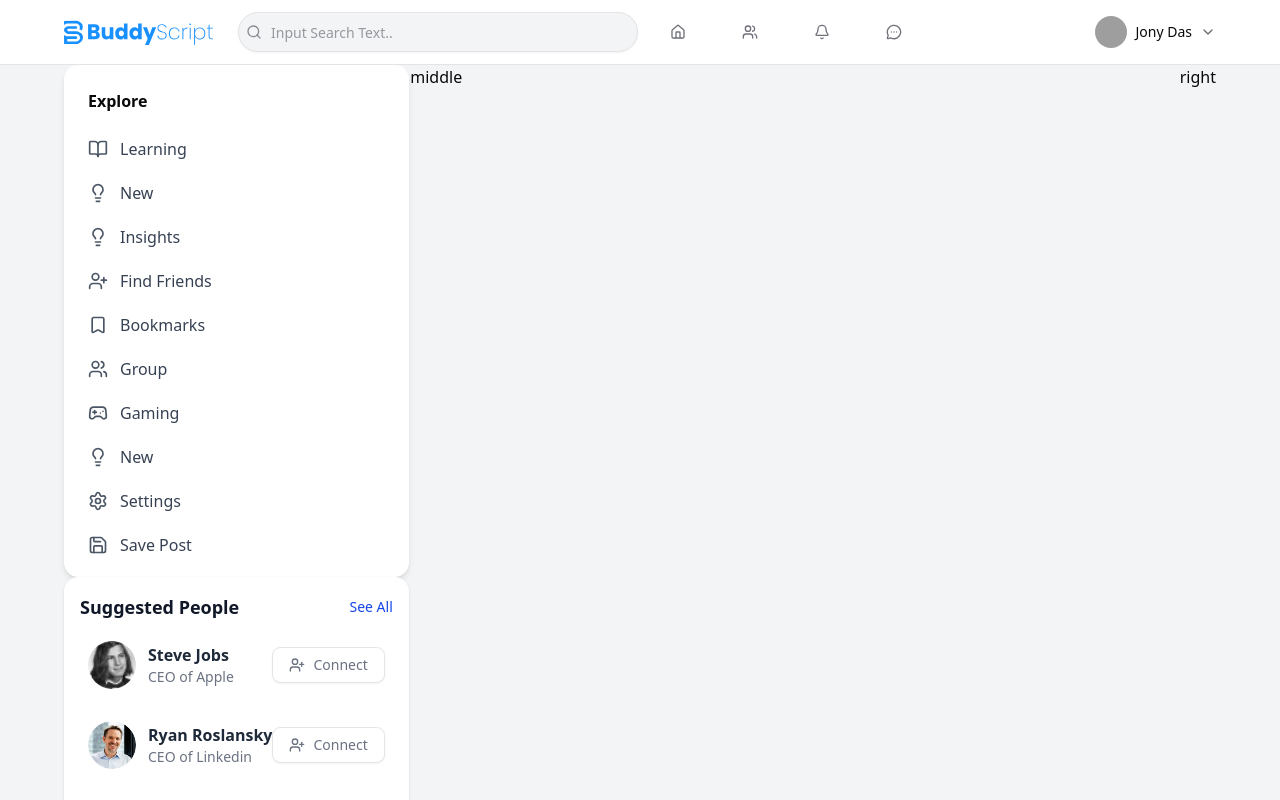
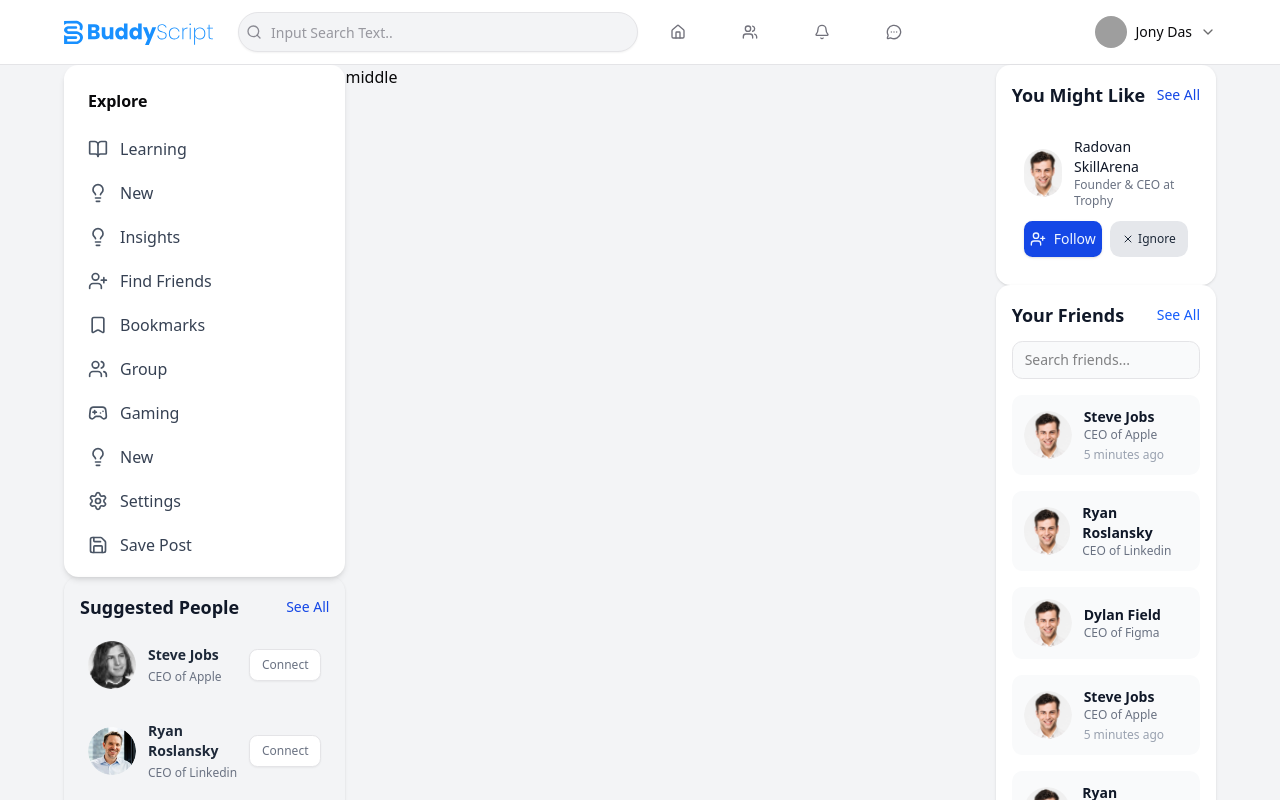
Before and after one commit to Rdm-jony/news_feed_frontend, a Next.js app: page / in a window 1280 px wide. Shown: the top 800 px of the page. Built offline with nearby package versions, Linux system fonts and the light colour scheme; grey boxes are pictures that could not be loaded.

Commit message:
make static right sidebar

```diff
--- a/app/(commonLayout)/layout.tsx
+++ b/app/(commonLayout)/layout.tsx
@@ -1,5 +1,5 @@
 import LeftSidebar from "@/components/left/LeftSidebar";
-import RightSidebar from "@/components/RightSidebar";
+import RightSidebar from "@/components/right/RightSidebar";
 import Navbar from "@/components/shared/Navbar";
 import React from "react";
 
--- a/components/RightSidebar.tsx
+++ /dev/null
@@ -1,10 +0,0 @@
-
-const RightSidebar = () => {
-    return (
-        <div>
-            right
-        </div>
-    );
-};
-
-export default RightSidebar;
--- a/components/left/Suggested.tsx
+++ b/components/left/Suggested.tsx
@@ -23,7 +23,7 @@
 
 export default function SuggestedPeople() {
     return (
-        <div className="w-full bg-white rounded-xl shadow-sm p-4">
+        <div className="w-full  rounded-xl shadow-sm p-4">
             {/* Header */}
             <div className="flex items-center justify-between mb-3">
                 <h2 className="text-lg font-semibold text-gray-900">Suggested People</h2>
@@ -47,13 +47,12 @@
                                 className="rounded-full object-cover"
                             />
                             <div>
-                                <h3 className="font-semibold text-gray-800">{person.name}</h3>
-                                <p className="text-sm text-gray-500">{person.role}</p>
+                                <h3 className="font-semibold text-sm text-gray-800">{person.name}</h3>
+                                <p className="text-xs mt-1 text-gray-500">{person.role}</p>
                             </div>
                         </div>
 
-                        <Button variant="outline" className="text-gray-500">
-                            <UserPlus size={16} />
+                        <Button variant="outline" size="sm" className="text-gray-500">
                             Connect
                         </Button>
                     </div>
--- /dev/null
+++ b/components/right/Friends.tsx
@@ -0,0 +1,96 @@
+"use client";
+
+import Image from "next/image";
+
+const friendsData = [
+    {
+        name: "Steve Jobs",
+        role: "CEO of Apple",
+        time: "5 minutes ago",
+        img: "/Avatar.png",
+    },
+    {
+        name: "Ryan Roslansky",
+        role: "CEO of Linkedin",
+        time: null,
+        img: "/Avatar.png",
+    },
+    {
+        name: "Dylan Field",
+        role: "CEO of Figma",
+        time: null,
+        img: "/Avatar.png",
+    },
+    {
+        name: "Steve Jobs",
+        role: "CEO of Apple",
+        time: "5 minutes ago",
+        img: "/Avatar.png",
+    },
+    {
+        name: "Ryan Roslansky",
+        role: "CEO of Linkedin",
+        time: null,
+        img: "/Avatar.png",
+    },
+    {
+        name: "Dylan Field",
+        role: "CEO of Figma",
+        time: null,
+        img: "/Avatar.png",
+    },
+];
+
+export default function Friends() {
+    return (
+        <div className="w-full bg-white rounded-xl shadow-sm p-4">
+            {/* Header */}
+            <div className="flex justify-between items-center mb-3">
+                <h2 className="text-lg font-semibold text-gray-900">Your Friends</h2>
+                <button className="text-blue-600 text-sm font-medium hover:underline">
+                    See All
+                </button>
+            </div>
+
+            {/* Search Input */}
+            <input
+                type="text"
+                placeholder="Search friends..."
+                className="w-full mb-4 px-3 py-2 border rounded-lg text-sm bg-gray-50 focus:outline-none focus:ring-2 focus:ring-blue-500"
+            />
+
+            {/* Friends List */}
+            <div className="flex flex-col gap-4">
+                {friendsData.map((user, idx) => (
+                    <div
+                        key={idx}
+                        className="bg-gray-50 p-3 rounded-lg hover:bg-gray-100 transition"
+                    >
+                        {/* Profile Row */}
+                        <div className="flex items-center gap-3">
+                            <div className="relative w-12 h-12 rounded-full overflow-hidden">
+                                <Image
+                                    src={user.img}
+                                    alt={user.name}
+                                    fill
+                                    className="object-cover"
+                                />
+                            </div>
+
+                            <div>
+                                <h4 className="text-sm font-semibold text-gray-900">
+                                    {user.name}
+                                </h4>
+                                <p className="text-xs text-gray-500">{user.role}</p>
+
+                                {user.time && (
+                                    <p className="text-xs text-gray-400 mt-1">{user.time}</p>
+                                )}
+                            </div>
+                        </div>
+                    </div>
+                ))}
+            </div>
+        </div>
+    );
+}
--- /dev/null
+++ b/components/right/RightSidebar.tsx
@@ -0,0 +1,13 @@
+import Friends from "./Friends";
+import YouMightLike from "./YouMightLike";
+
+const RightSidebar = () => {
+    return (
+        <div>
+            <YouMightLike />
+            <Friends />
+        </div>
+    );
+};
+
+export default RightSidebar;
--- /dev/null
+++ b/components/right/YouMightLike.tsx
@@ -0,0 +1,66 @@
+
+import Image from "next/image";
+import { UserPlus, X } from "lucide-react";
+import { Button } from "../ui/button";
+
+const suggestions = [
+  {
+    name: "Radovan SkillArena",
+    role: "Founder & CEO at Trophy",
+    img: "/Avatar.png",
+  }
+];
+
+export default function YouMightLike() {
+  return (
+    <div className="w-full bg-white rounded-xl shadow-sm p-4">
+      <div className="flex justify-between items-center mb-4">
+        <h2 className="text-lg font-semibold text-gray-900">You Might Like</h2>
+        <button className="text-primary text-sm font-medium hover:underline">
+          See All
+        </button>
+      </div>
+
+      <div className="flex flex-col gap-3">
+        {suggestions.map((user, idx) => (
+          <div
+            key={idx}
+            className=" p-3 rounded-lg  transition"
+          >
+            <div className="flex items-center gap-3 mb-3">
+              <div className="relative w-12 h-12 rounded-full overflow-hidden">
+                <Image
+                  src={user.img}
+                  alt={user.name}
+                  fill
+                  className="object-cover"
+                />
+              </div>
+
+              <div>
+                <span className="text-sm font-medium text-gray-900 block">
+                  {user.name}
+                </span>
+                <span className="text-xs text-gray-500 block">
+                  {user.role}
+                </span>
+              </div>
+            </div>
+
+            <div className="grid grid-cols-2 gap-2">
+              <Button >
+                <UserPlus size={12} />
+                Follow
+              </Button>
+
+              <button className="flex items-center justify-center gap-1 text-xs bg-gray-200 text-gray-800 py-1 rounded-lg hover:bg-gray-300 transition">
+                <X size={12} />
+                Ignore
+              </button>
+            </div>
+          </div>
+        ))}
+      </div>
+    </div>
+  );
+}
```
Also changed, not shown: public/Avatar.png (added).
